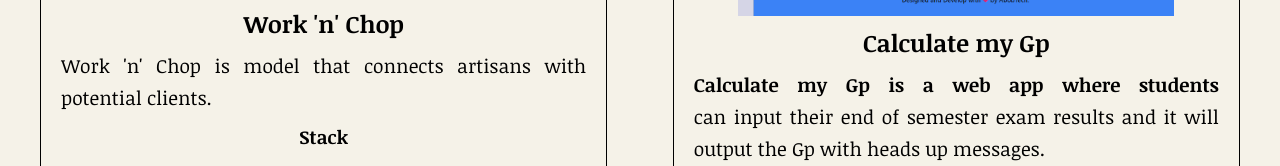
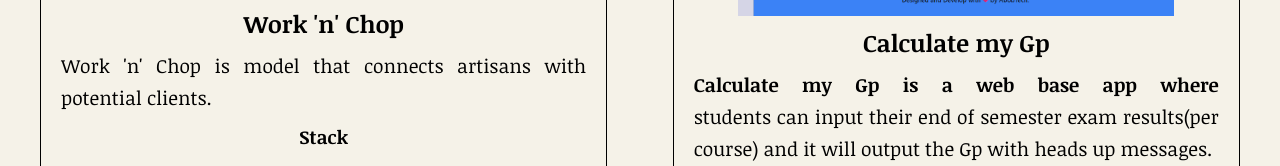
Before and after one commit to dogomayana/abobfolio, a plain HTML site: page index.html in a window 1280 px wide. Shown: the part 2112-2278 px from the top of the page. Drawn offline with Linux system fonts and the light colour scheme; a web font is replaced by a local one.

Commit message:
refactored

```diff
--- a/index.html
+++ b/index.html
@@ -109,7 +109,7 @@
         <div class="card">
            <img src="image/Gp.png" alt="calculateMyGp"/>
            <h1>Calculate my Gp</h1>
-           <p class='fst_line'>Calculate my Gp is a web app where students can input their end of semester exam results and it will output the Gp with heads up messages.</p>
+           <p class='fst_line'>Calculate my Gp is a web base app where students can input their end of semester exam results(per course) and it will output the Gp with heads up messages.</p>
 
            <h3>Stack</h3>
            <div class="stack-image">
```
